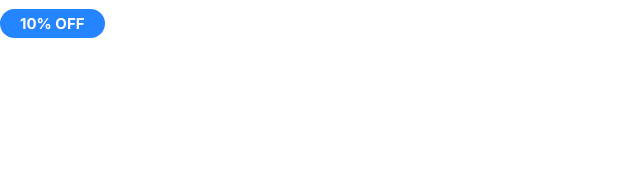
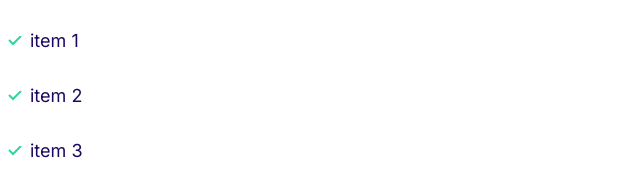
Before and after one commit to thomasjmai22/subscription, a plain HTML site: page index.html in a window 1280 px wide. Shown: the whole page, without its empty margins (0-640 px from the left). Drawn offline with Linux system fonts and the light colour scheme.

Commit message:
Added list components.

```diff
--- a/CSS/styles.css
+++ b/CSS/styles.css
@@ -110,3 +110,28 @@ a {
     font-size: 1.2rem;
   }
 }
+
+/* LISTS */
+.list {
+  list-style: none;
+  padding-left: 0;
+  color: var(--color-headings);
+}
+.list--inline .list__item {
+  display: inline-block;
+  margin-right: 2rem;
+}
+
+.list--tick {
+  list-style-image: url(../images/tick.svg);
+  padding-left: 3rem;
+}
+.list--tick .list__item {
+  padding-left: 0.5rem;
+  margin-bottom: 1rem;
+}
+@media screen and (min-width: 1024px) {
+  .list--tick .list__item {
+    padding-left: 0;
+  }
+}
--- a/index.html
+++ b/index.html
@@ -15,6 +15,10 @@
     <title>Document</title>
   </head>
   <body>
-    <span class="badge badge--primary">10% OFF</span>
+    <ul class="list list--tick">
+      <li class="list__item">item 1</li>
+      <li class="list__item">item 2</li>
+      <li class="list__item">item 3</li>
+    </ul>
   </body>
 </html>
```
Also changed, not shown: components/lists.html (added, +5 -0 lines), components/badges.html (renamed from CSS/components/badges.html), components/links.html (renamed from CSS/components/links.html), images/tick.svg (added).
